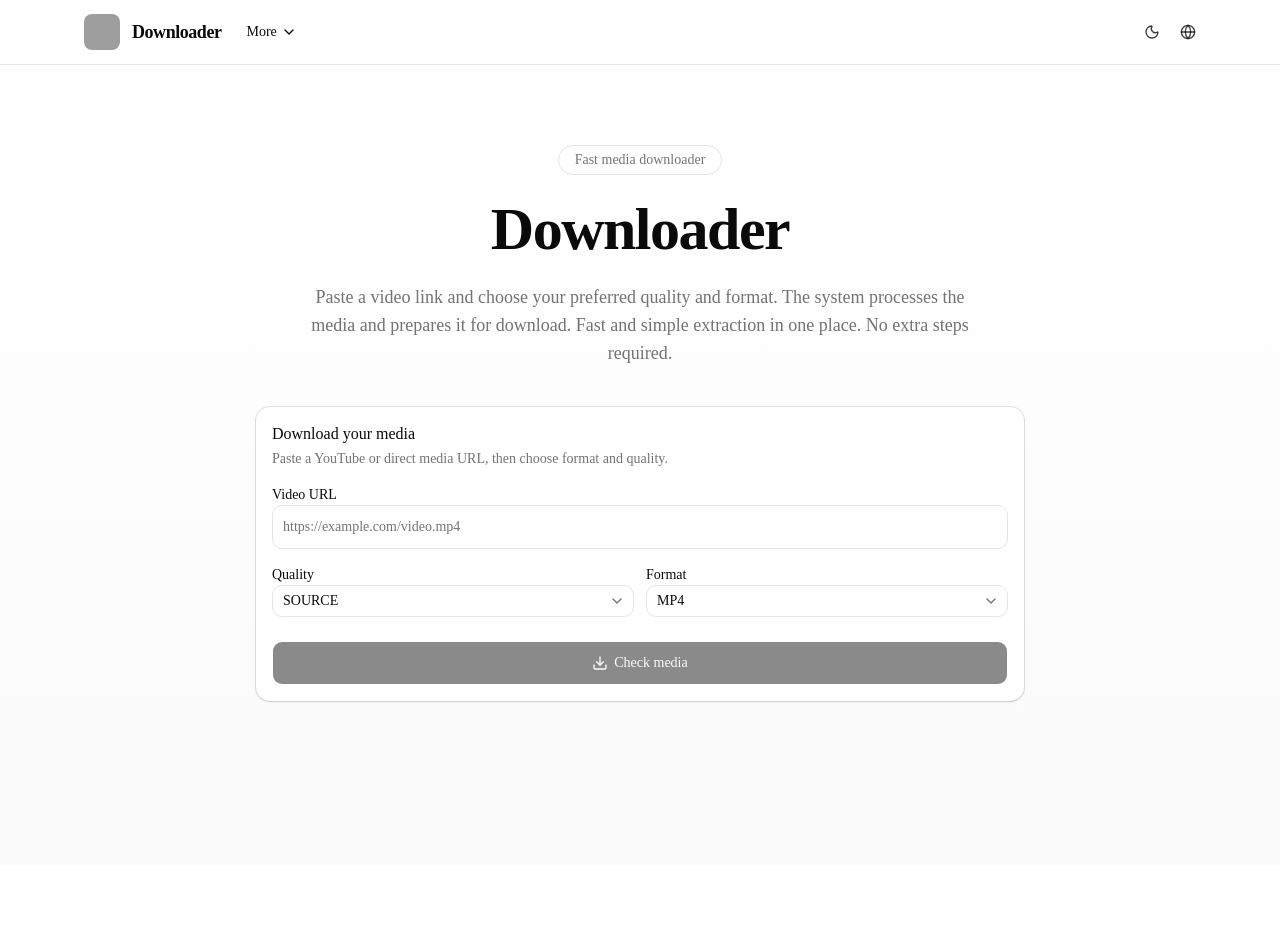
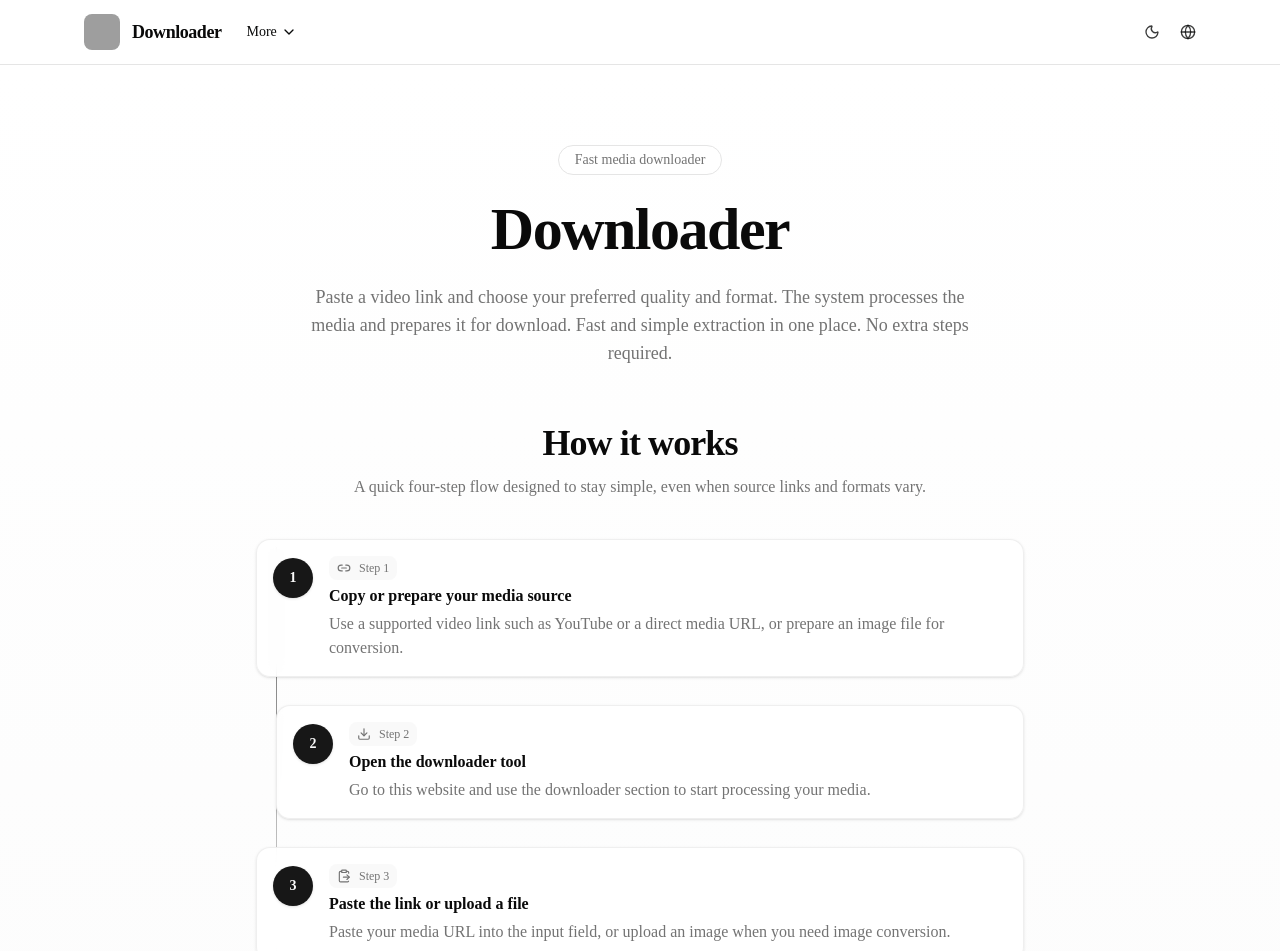
Before and after one commit to DavidPepanyan/Downloader, a Next.js app: page / in a window 1280 px wide. Shown: the top 951 px of the page. Before the commit the page ends 865 px from the top, so only its background shows below. Built offline with nearby package versions, Linux system fonts and the light colour scheme; grey boxes are pictures that could not be loaded.

Commit message:
Add step-by-step guide to media downloader on homepage; enhance user experience with clear instructions and visual cues

```diff
--- a/app/page.tsx
+++ b/app/page.tsx
@@ -1,7 +1,7 @@
 "use client";
 
 import { FormEvent, useMemo, useState } from "react";
-import { Download, Loader2 } from "lucide-react";
+import { ClipboardPaste, Download, Link2, Loader2, SlidersHorizontal } from "lucide-react";
 
 import { Button } from "@/components/ui/button";
 import {
@@ -62,6 +62,33 @@ function mapErrorMessage(error: ApiErrorPayload): UiError {
 }
 
 export default function HomePage() {
+  const steps = [
+    {
+      icon: Link2,
+      title: "Copy or prepare your media source",
+      description:
+        "Use a supported video link such as YouTube or a direct media URL, or prepare an image file for conversion.",
+    },
+    {
+      icon: Download,
+      title: "Open the downloader tool",
+      description:
+        "Go to this website and use the downloader section to start processing your media.",
+    },
+    {
+      icon: ClipboardPaste,
+      title: "Paste the link or upload a file",
+      description:
+        "Paste your media URL into the input field, or upload an image when you need image conversion.",
+    },
+    {
+      icon: SlidersHorizontal,
+      title: "Select options and download",
+      description:
+        "Choose format and quality options, then start processing and download the final result.",
+    },
+  ];
+
   const [url, setUrl] = useState("");
   const [quality, setQuality] = useState("source");
   const [format, setFormat] = useState("mp4");
@@ -214,6 +241,43 @@ export default function HomePage() {
           simple extraction in one place. No extra steps required.
         </p>
 
+        <section className="mt-14 w-full max-w-4xl text-left">
+          <h2 className="text-center text-3xl font-bold tracking-tight sm:text-4xl">
+            How it works
+          </h2>
+          <p className="mx-auto mt-3 max-w-2xl text-center text-sm leading-6 text-muted-foreground sm:text-base">
+            A quick four-step flow designed to stay simple, even when source links
+            and formats vary.
+          </p>
+          <div className="relative mx-auto mt-10 max-w-3xl">
+            <div className="absolute left-5 top-2 h-[calc(100%-1rem)] w-px bg-gradient-to-b from-primary/70 via-primary/30 to-transparent" />
+            <div className="space-y-7">
+              {steps.map((step, index) => (
+                <div
+                  key={step.title}
+                  className={`group relative flex gap-4 rounded-xl border border-border/60 bg-card/85 p-4 shadow-sm backdrop-blur-sm transition-all hover:-translate-y-0.5 hover:shadow-md ${
+                    index % 2 === 0 ? "sm:ml-0" : "sm:ml-5"
+                  }`}
+                >
+                  <div className="relative z-10 mt-0.5 flex h-10 w-10 shrink-0 items-center justify-center rounded-full bg-primary text-sm font-semibold text-primary-foreground shadow">
+                    {index + 1}
+                  </div>
+                  <div>
+                    <div className="mb-1 inline-flex items-center gap-2 rounded-md bg-muted/60 px-2 py-1 text-xs font-medium text-muted-foreground">
+                      <step.icon className="size-3.5" />
+                      Step {index + 1}
+                    </div>
+                    <h3 className="text-base font-semibold leading-6">{step.title}</h3>
+                    <p className="mt-1 text-sm leading-6 text-muted-foreground sm:text-base">
+                      {step.description}
+                    </p>
+                  </div>
+                </div>
+              ))}
+            </div>
+          </div>
+        </section>
+
         <Card className="mt-10 w-full max-w-3xl text-left shadow-sm">
           <CardHeader>
             <CardTitle>Download your media</CardTitle>
```
